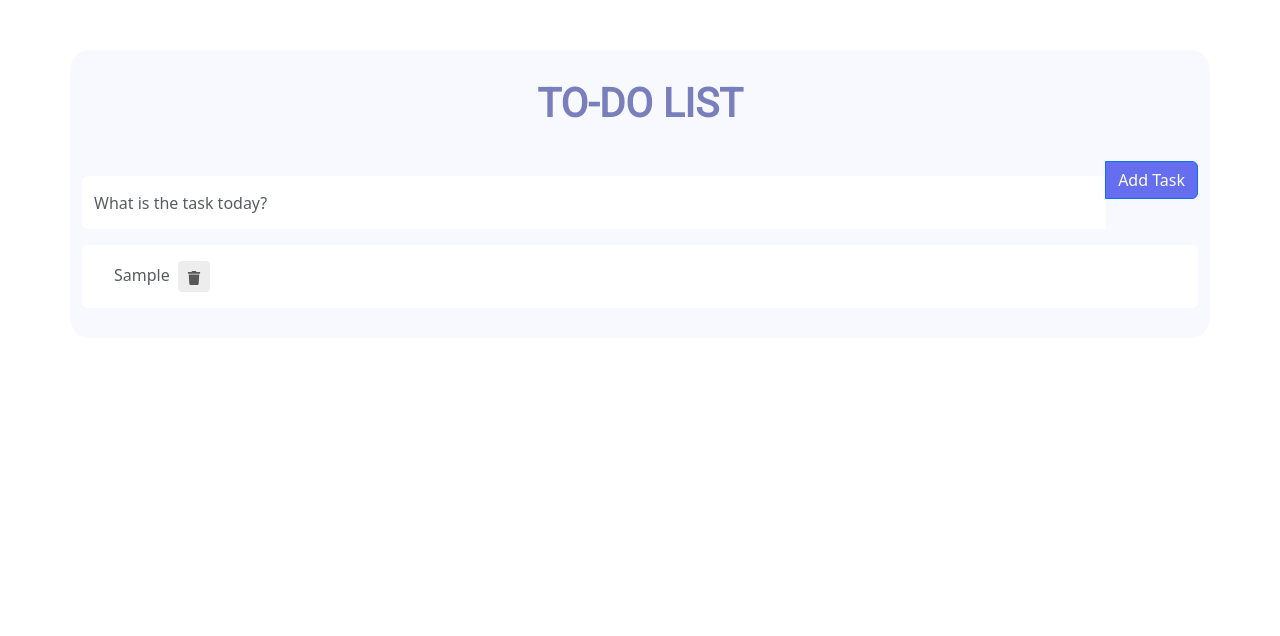
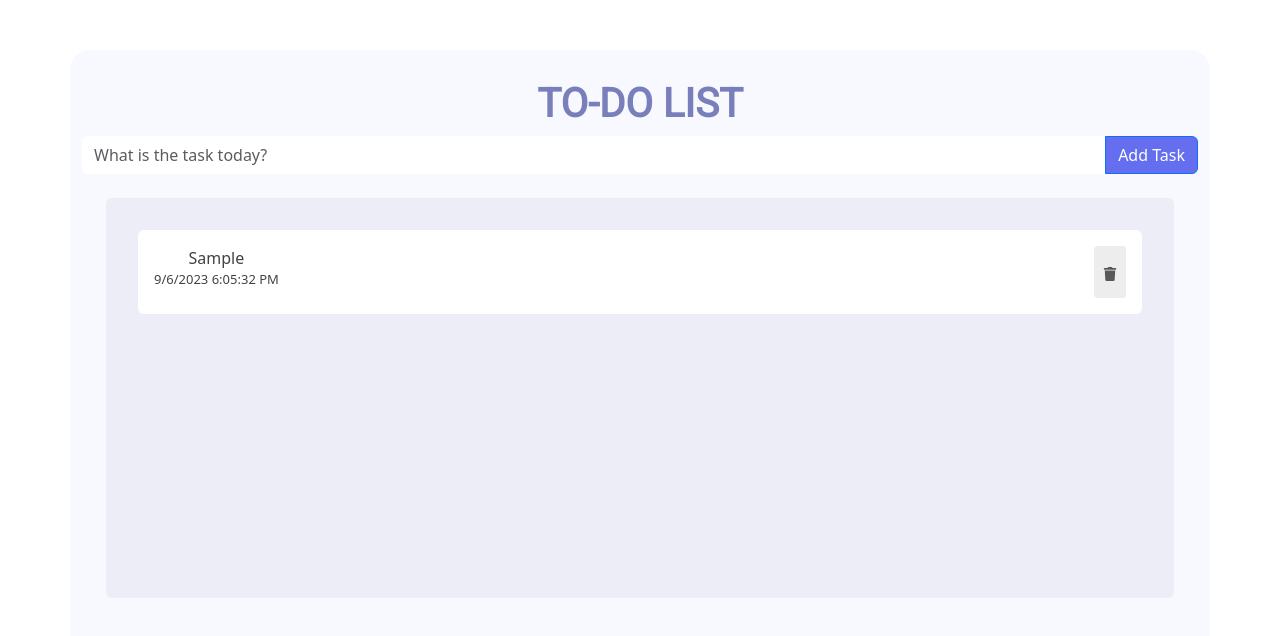
Before and after one commit to isaandrea12/ToDoList, a React (Vite) app: page / in a window 1280 px wide. Both pictures are taken after typing "Sample" into the empty fields and a click on the button "Add Task". Shown: the top 636 px of the page. Built offline with nearby package versions, Linux system fonts and the light colour scheme.

Commit message:
Added timestamp to tasks.

```diff
--- a/src/components/ToDoList.tsx
+++ b/src/components/ToDoList.tsx
@@ -3,20 +3,29 @@ import { FaTrash } from "react-icons/fa";
 
 const ToDoList = () => {
   const [inputValue, setInputValue] = useState("");
-  const [todoList, setTodoList] = useState<string[]>([]);
+  const [todoList, setTodoList] = useState<
+    { task: string; timestamp: string }[]
+  >([]);
 
   const handleInputChange = (event: ChangeEvent<HTMLInputElement>) => {
     setInputValue(event.target.value);
   };
 
+  const getCurrentTimestamp = () => {
+    const now = new Date();
+    const formattedDate = now.toLocaleDateString();
+    const formattedTime = now.toLocaleTimeString();
+    return `${formattedDate} ${formattedTime}`;
+  };
+
   const handleAddTask = () => {
     if (inputValue.trim() !== "") {
-      const arr = [...todoList, inputValue];
+      const newTask = { task: inputValue, timestamp: getCurrentTimestamp() };
+      const arr = [...todoList, newTask];
       setTodoList(arr);
       setInputValue("");
     }
   };
-
   const handleDeleteTask = (indexToDelete: number) => {
     const updatedList = todoList.filter((_, index) => index !== indexToDelete);
     setTodoList(updatedList);
@@ -35,6 +44,7 @@ const ToDoList = () => {
       <h1 className="title">To-Do List</h1>
       <div className="input-group mb-3">
         <input
+          style={{ marginTop: "0" }}
           value={inputValue}
           type="text"
           className="form-control border-0"
@@ -43,6 +53,7 @@ const ToDoList = () => {
           onKeyPress={handleEnterKeyPress}
         />
         <button
+          style={{ margin: "0" }}
           type="button"
           className="btn btn-primary"
           onClick={() => handleAddTask()}
@@ -50,11 +61,18 @@ const ToDoList = () => {
           Add Task
         </button>
       </div>
-      <div className="card border-0">
-        <ul className="task-list pe-3 pt-3">
+      <div
+        className="card card-main border-0 m-4"
+        style={{ height: "400px", overflowY: "auto" }}
+      >
+        <ul className="task-list p-3">
           {todoList.map((item, index) => (
-            <li key={index}>
-              {item}
+            <div className="card task-card p-3 m-3">
+              <li className="d-flex justify-content-between" key={index}>
+                <div className="task-info">
+                  <div>{item.task}</div>
+                  <div className="task-date">{item.timestamp}</div>
+                </div>
                 <button
                   type="button"
                   className="btn btn-delete btn-sm ms-2 mr-5"
@@ -63,6 +81,7 @@ const ToDoList = () => {
                   <FaTrash className="fa-trash"></FaTrash>
                 </button>
               </li>
+            </div>
           ))}
         </ul>
       </div>
--- a/src/index.css
+++ b/src/index.css
@@ -41,9 +41,28 @@ ul {
   width: 50px;
 }
 
-.card {
+.card-main {
   height: 900px;
   overflow: auto;
+  background-color: #ededf7 !important;
+}
+
+.task-card {
+  border: none !important;
+  background-color: white !important;
+  color: #404344 !important;
+}
+
+.task-info {
+  display: flex;
+  flex-direction: column;
+  align-items: center; /* Center content horizontally */
+  text-align: center; /* Center text within div */
+  margin-bottom: 8px; /* Adjust as needed for spacing between task and timestamp */
+}
+
+.task-date {
+  font-size: small;
 }
 
 .task-list {
@@ -53,3 +72,7 @@ ul {
 .fa-trash {
   color: #585858;
 }
+
+.time {
+  color: #838383;
+}
```
Lines whose indentation alone changed are shown as unchanged.
